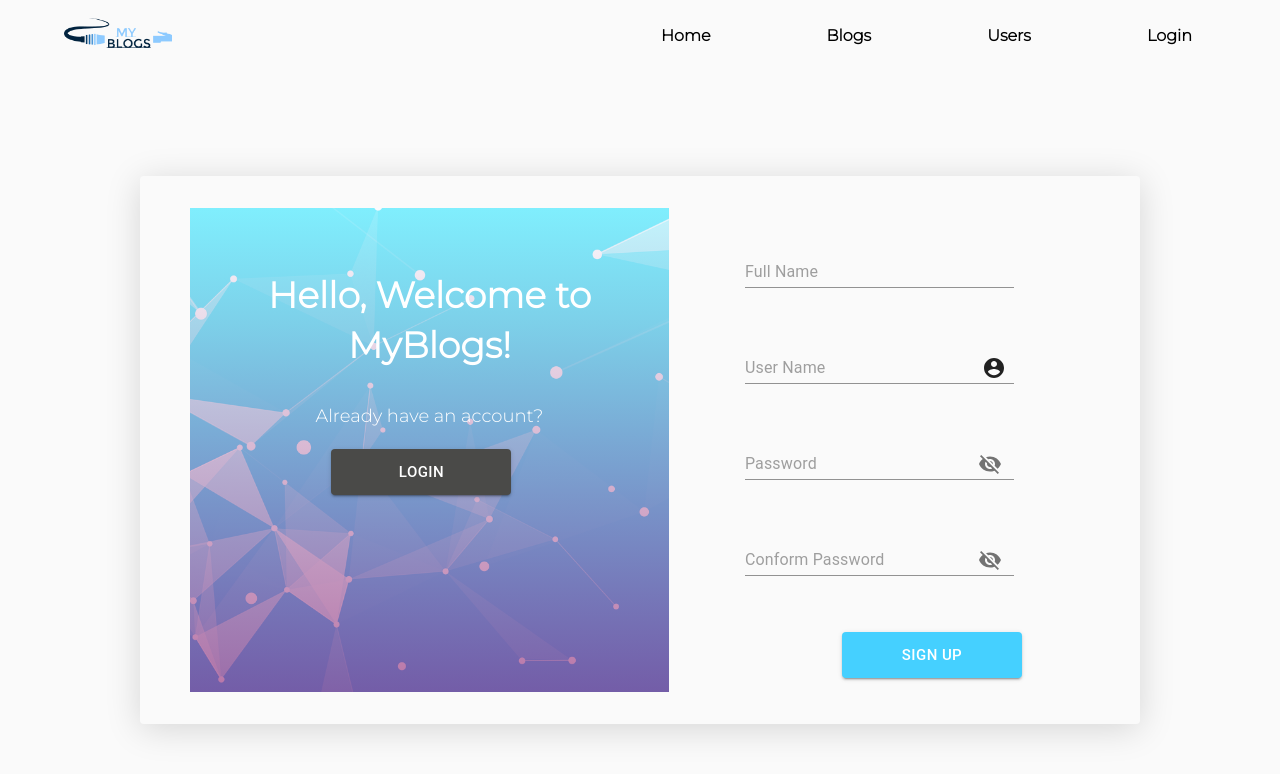
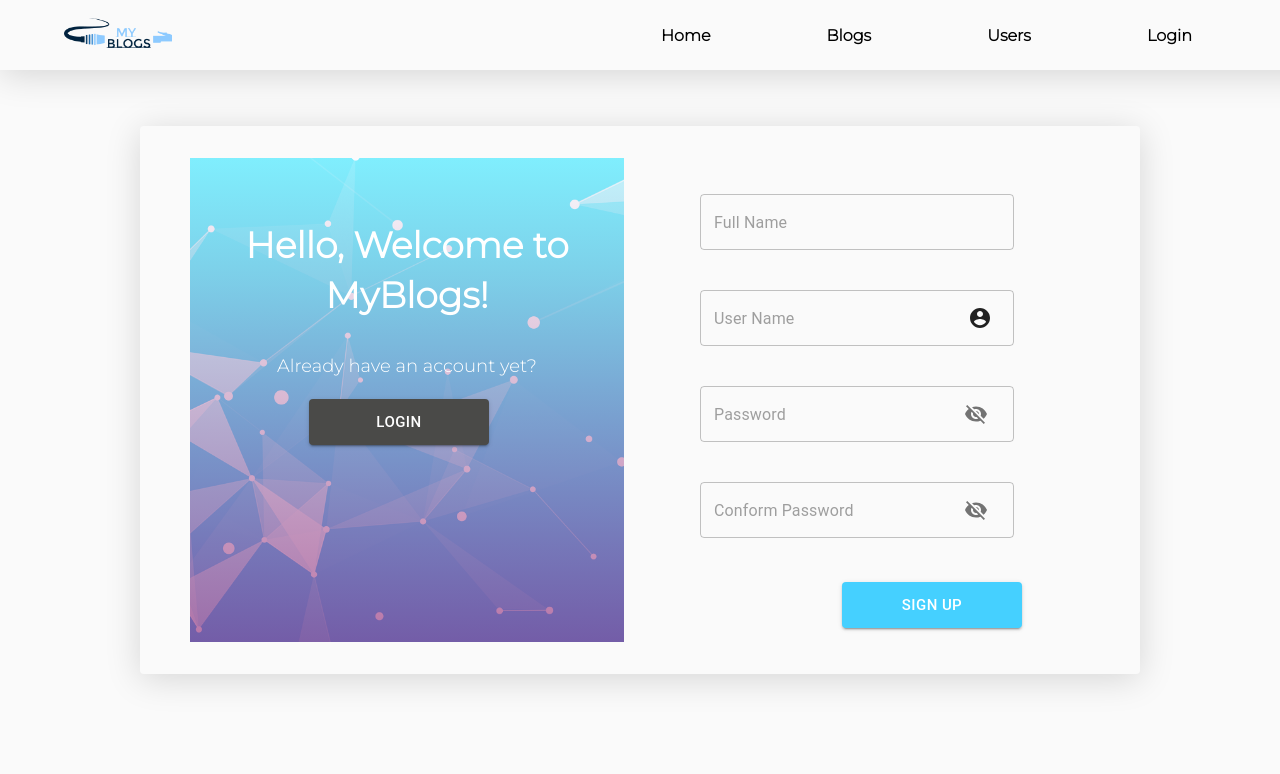
Before and after one commit to pbohora/Bloglist-frontend, a React (Create React App) app: page /signup in a window 1280 px wide. Shown: the top 774 px of the page. Built offline with nearby package versions, Linux system fonts and the light colour scheme; no server answers.

Commit message:
fix the pages styles

```diff
--- a/src/Pages/CreateBlogPage.js
+++ b/src/Pages/CreateBlogPage.js
@@ -1,5 +1,5 @@
 import React from "react";
-
+import { makeStyles } from "@material-ui/core/styles";
 import Layout from "../components/Layout";
 import Section from "../components/Section/Section";
 import BlogpostForm from "../components/BlogpostForm";
@@ -7,6 +7,14 @@ import Togglable from "../components/Togglable";
 import blogImage from "../Assests/blogging.png";
 import BoxContainer from "../components/BoxContainer";
 import Grid from "@material-ui/core/Grid";
+
+const useStyles = makeStyles((theme) => ({
+  container: {
+    position: " relative",
+    textAlign: "center",
+    paddingTop: "100px",
+  },
+}));
 
 const CreateBlogPage = ({
   user,
@@ -17,6 +25,8 @@ const CreateBlogPage = ({
   handleChange,
   newBlog,
 }) => {
+  const classes = useStyles();
+
   return (
     <Layout
       user={user}
@@ -25,30 +35,17 @@ const CreateBlogPage = ({
       errorMessage={errorMessage}
     >
       <Section>
-        <div
-          style={{
-            position: " relative",
-            textAlign: "center",
-            paddingTop: "150px",
-          }}
-        >
-          <img src={blogImage} alt="img" height="100%" width="100%" />
-          <div
-            style={{
-              position: "absolute",
-              top: "50%",
-              left: "50%",
-              transform: "translate(-50%, -50%)",
-              width: " 100%",
-            }}
-          >
+        <div className={classes.container}>
+          <div className={classes.formContainer}>
             {/* <Togglable buttonLabel="Add Blog"> */}
+            <BoxContainer>
               <BlogpostForm
                 onBlogSubmit={handleBlogSubmit}
                 handleChange={handleChange}
                 newBlog={newBlog}
               />
               {/* </Togglable> */}
+            </BoxContainer>
           </div>
         </div>
       </Section>
--- a/src/Pages/LoginPage.js
+++ b/src/Pages/LoginPage.js
@@ -4,24 +4,7 @@ import Layout from "../components/Layout";
 import Section from "../components/Section/Section";
 import LoginForm from "../components/LoginForm";
 import BoxContainer from "../components/BoxContainer";
-
-import { makeStyles } from "@material-ui/core/styles";
-import Button from "@material-ui/core/Button";
-import "./login.css";
-
-const useStyles = makeStyles((theme) => ({
-  signin: {
-    alignSelf: "center",
-    width: "180px",
-    padding: "10px 40px",
-    marginRight: "16px",
-    background: "#4a4a48",
-    color: "white",
-    "&:hover": {
-      background: "#383838",
-    },
-  },
-}));
+import AuthContainer from "../components/AuthContainer";
 
 const LoginPage = ({
   user,
@@ -34,7 +17,6 @@ const LoginPage = ({
   errorMessage,
   handleLogOut,
 }) => {
-  const classes = useStyles();
   const history = useHistory();
 
   const onSubmit = (event) => {
@@ -47,24 +29,13 @@ const LoginPage = ({
       sucessMessage={sucessMessage}
       errorMessage={errorMessage}
     >
-      <div style={{ paddingTop: "50px" }}>
       <Section sectionTitle="Login Form">
         <BoxContainer>
-            <div className="login-container">
-              <div className="login-image-container">
-                <h2>Hello, Welcome to MyBlogs!</h2>
-                <p>Don't have an account yet?</p>
-                <Button
-                  onClick={onSubmit}
-                  size="large"
-                  variant="contained"
-                  type="submit"
-                  className={classes.signin}
+          <AuthContainer
+            btnText="Sign up"
+            onSubmit={onSubmit}
+            text="Don't have an account yet?"
           >
-                  Sign up
-                </Button>
-              </div>
-
             <LoginForm
               handleLogin={handleLogin}
               userName={userName}
@@ -72,10 +43,9 @@ const LoginPage = ({
               handleClickShowPassword={handleClickShowPassword}
               showPassword={showPassword}
             />
-            </div>
+          </AuthContainer>
         </BoxContainer>
       </Section>
-      </div>
     </Layout>
   );
 };
--- a/src/Pages/SignupPage.js
+++ b/src/Pages/SignupPage.js
@@ -4,23 +4,7 @@ import Layout from "../components/Layout";
 import Section from "../components/Section/Section";
 import SignupForm from "../components/SignupForm";
 import BoxContainer from "../components/BoxContainer";
-import { makeStyles } from "@material-ui/core/styles";
-import Button from "@material-ui/core/Button";
-import "./login.css";
-
-const useStyles = makeStyles((theme) => ({
-  signin: {
-    alignSelf: "center",
-    width: "180px",
-    padding: "10px 40px",
-    marginRight: "16px",
-    background: "#4a4a48",
-    color: "white",
-    "&:hover": {
-      background: "#383838",
-    },
-  },
-}));
+import AuthContainer from "../components/AuthContainer";
 
 const SignupPage = ({
   user,
@@ -30,7 +14,6 @@ const SignupPage = ({
   errorMessage,
   handleLogOut,
 }) => {
-  const classes = useStyles();
   const history = useHistory();
 
   const onSubmit = (event) => {
@@ -43,32 +26,20 @@ const SignupPage = ({
       sucessMessage={sucessMessage}
       errorMessage={errorMessage}
     >
-      {" "}
-      <div style={{ paddingTop: "50px" }}>
       <Section sectionTitle="Signup Form">
         <BoxContainer>
-            <div className="login-container">
-              <div className="login-image-container">
-                <h2>Hello, Welcome to MyBlogs!</h2>
-                <p>Already have an account?</p>
-                <Button
-                  onClick={onSubmit}
-                  size="large"
-                  variant="contained"
-                  type="submit"
-                  className={classes.signin}
+          <AuthContainer
+            btnText="Login"
+            onSubmit={onSubmit}
+            text="Already have an account yet?"
           >
-                  Login
-                </Button>
-              </div>
             <SignupForm
               handleClickShowPassword={handleClickShowPassword}
               showPassword={showPassword}
             />
-            </div>
+          </AuthContainer>
         </BoxContainer>
       </Section>
-      </div>
     </Layout>
   );
 };
--- a/src/Pages/SingleUserPage.js
+++ b/src/Pages/SingleUserPage.js
@@ -4,48 +4,53 @@ import BoxContainer from "../components/BoxContainer";
 import Blog from "../components/BLogs/Blog";
 import Section from "../components/Section/Section";
 import Users from "../components/Users";
+import { makeStyles } from "@material-ui/core/styles";
 
 import { useParams } from "react-router-dom";
 import { useSelector } from "react-redux";
 
+const useStyles = makeStyles((theme) => ({
+  userHaeder: {
+    padding: "16px 32px 2px 32px",
+    backgroundColor: "#05a0e7",
+    color: "white",
+  },
+  blogContainer: {
+    display: "flex",
+    flexFlow: "wrap row",
+    justifyContent: "center",
+    alignItems: "center",
+    width: "100%",
+  },
+  singleBlog: {
+    flexBasis: "45%",
+    margin: "4px 24px",
+  },
+}));
+
 const SingleUserPage = ({ user, handleLogOut }) => {
+  const classes = useStyles();
+
   const users = useSelector(({ users }) => {
     return users;
   });
   const id = useParams().id;
   const selectedUser = users.find((user) => user.id === id);
-  console.log(selectedUser);
+
   return (
     <Layout user={user} handleLogOut={handleLogOut}>
       {selectedUser && (
-        <div style={{ paddingTop: "120px" }}>
-          <div
-            style={{
-              padding: "16px 32px 2px 32px",
-              backgroundColor: "#05a0e7",
-              color: "white",
-            }}
-          >
+        <div>
+          <div className={classes.userHaeder}>
             <h2>{selectedUser.name}</h2>
           </div>
           <BoxContainer>
             <div>
               <h2>Blogs</h2>
-              <div
-                style={{
-                  display: "flex",
-                  flexFlow: "wrap row",
-                  justifyContent: "center",
-                  alignItems: "center",
-                  width: "100%",
-                }}
-              >
+              <div className={classes.blogContainer}>
                 {selectedUser.blogs.map((blog) => (
                   // <li key={blog.id}>{blog.title}</li>
-                  <div
-                    key={blog.id}
-                    style={{ flexBasis: "45%", margin: "4px 24px" }}
-                  >
+                  <div key={blog.id} className={classes.singleBlog}>
                     <Blog blog={blog} user={user} />
                   </div>
                 ))}
--- a/src/Pages/login.css
+++ /dev/null
@@ -1,23 +0,0 @@
-.login-container {
-  display: flex;
-  flex-direction: row;
-  justify-content: center;
-
-  text-align: center;
-}
-
-.login-image-container {
-  width: 400px;
-  height: 420px;
-  padding: 32px 44px;
-  background-position: center;
-  background-repeat: no-repeat;
-  background-size: cover;
-  background-image: linear-gradient(
-      to bottom,
-      rgba(245, 246, 252, 0.52),
-      rgba(158, 67, 135, 0.73)
-    ),
-    url("../Assests/network.png");
-  color: white;
-}
--- /dev/null
+++ b/src/components/AuthContainer.js
@@ -0,0 +1,60 @@
+import React from "react";
+import { makeStyles } from "@material-ui/core/styles";
+import Button from "@material-ui/core/Button";
+import authImage from "../Assests/network.png";
+
+const useStyles = makeStyles((theme) => ({
+  container: {
+    display: "flex",
+    flexDirection: "row",
+    justifyContent: "center",
+    textAlign: " center",
+  },
+  imgContainer: {
+    width: "450px",
+    height: "420px",
+    padding: "32px 44px",
+    backgroundPosition: " center",
+    backgroundRepeat: "no-repeat",
+    backgroundSize: "cover",
+    backgroundImage: `linear-gradient(to bottom,  rgba(245, 246, 252, 0.52), rgba(158, 67, 135, 0.73)), url(${authImage})`,
+    color: "white",
+  },
+  authBtn: {
+    alignSelf: "center",
+    width: "180px",
+    padding: "10px 40px",
+    marginRight: "16px",
+    background: "#4a4a48",
+    color: "white",
+    "&:hover": {
+      background: "#383838",
+    },
+  },
+}));
+
+const AuthContainer = ({ children, btnText, onSubmit, text }) => {
+  const classes = useStyles();
+
+  return (
+    <div className={classes.container}>
+      <div className={classes.imgContainer}>
+        <h2>Hello, Welcome to MyBlogs!</h2>
+        <p>{text}</p>
+        <Button
+          onClick={onSubmit}
+          size="large"
+          variant="contained"
+          type="submit"
+          className={classes.authBtn}
+        >
+          {btnText}
+        </Button>
+      </div>
+
+      {children}
+    </div>
+  );
+};
+
+export default AuthContainer;
--- a/src/components/LoginForm.js
+++ b/src/components/LoginForm.js
@@ -7,6 +7,7 @@ import InputAdornment from "@material-ui/core/InputAdornment";
 import FormControl from "@material-ui/core/FormControl";
 import AccountCircle from "@material-ui/icons/AccountCircle";
 import IconButton from "@material-ui/core/IconButton";
+import OutlinedInput from "@material-ui/core/OutlinedInput";
 import Visibility from "@material-ui/icons/Visibility";
 import VisibilityOff from "@material-ui/icons/VisibilityOff";
 import Button from "@material-ui/core/Button";
@@ -17,12 +18,12 @@ import CardContent from "@material-ui/core/CardContent";
 const useStyles = makeStyles((theme) => ({
   root: {
     padding: 60,
-
+    width: "50%",
     height: "100%",
   },
 
   margin: {
-    margin: theme.spacing(5, 0),
+    margin: theme.spacing(4, 0),
   },
 
   loginButton: {
@@ -65,8 +66,12 @@ const LoginForm = ({
         <form onSubmit={onSubmit}>
           <CardContent>
             <div>
-              <FormControl className={classes.margin} variant="outlined">
-                <Input
+              <FormControl
+                fullWidth
+                className={classes.margin}
+                variant="outlined"
+              >
+                <OutlinedInput
                   id="username"
                   placeholder="User Name"
                   {...userName}
@@ -79,8 +84,12 @@ const LoginForm = ({
               </FormControl>
             </div>
             <div>
-              <FormControl className={classes.margin}>
-                <Input
+              <FormControl
+                fullWidth
+                className={classes.margin}
+                variant="outlined"
+              >
+                <OutlinedInput
                   id="password"
                   placeholder="Password"
                   {...passWord}
--- a/src/components/Navbar/Navbar.module.css
+++ b/src/components/Navbar/Navbar.module.css
@@ -9,6 +9,7 @@
   position: fixed;
   z-index: 100;
   top: 0;
+  box-shadow: 0px 5px 35px 0px rgba(0, 0, 0, 0.15);
 }
 .navLinks {
   margin-left: auto;
--- a/src/components/SignupForm.js
+++ b/src/components/SignupForm.js
@@ -1,11 +1,11 @@
 import React from "react";
 import { makeStyles } from "@material-ui/core/styles";
-import Input from "@material-ui/core/Input";
 import InputAdornment from "@material-ui/core/InputAdornment";
 import FormControl from "@material-ui/core/FormControl";
 import AccountCircle from "@material-ui/icons/AccountCircle";
 import IconButton from "@material-ui/core/IconButton";
 import Visibility from "@material-ui/icons/Visibility";
+import OutlinedInput from "@material-ui/core/OutlinedInput";
 import VisibilityOff from "@material-ui/icons/VisibilityOff";
 import Button from "@material-ui/core/Button";
 import Card from "@material-ui/core/Card";
@@ -17,10 +17,11 @@ const useStyles = makeStyles((theme) => ({
   root: {
     padding: "0px 60px",
     height: "100%",
+    width: "50%",
   },
 
   margin: {
-    margin: theme.spacing(4, 0),
+    margin: theme.spacing(2.5, 0),
   },
 
   loginButton: {
@@ -51,8 +52,12 @@ const SignupForm = ({ handleClickShowPassword, showPassword }) => {
         <form>
           <CardContent>
             <div>
-              <FormControl fullWidth className={classes.margin}>
-                <Input
+              <FormControl
+                fullWidth
+                variant="outlined"
+                className={classes.margin}
+              >
+                <OutlinedInput
                   id="standard-adornment-password"
                   placeholder="Full Name"
                 />
@@ -61,7 +66,7 @@ const SignupForm = ({ handleClickShowPassword, showPassword }) => {
 
             <div>
               <FormControl fullWidth className={classes.margin}>
-                <Input
+                <OutlinedInput
                   id="input-with-icon-adornment"
                   placeholder="User Name"
                   endAdornment={
@@ -75,7 +80,7 @@ const SignupForm = ({ handleClickShowPassword, showPassword }) => {
 
             <div>
               <FormControl fullWidth className={classes.margin}>
-                <Input
+                <OutlinedInput
                   id="standard-adornment-password"
                   placeholder="Password"
                   endAdornment={
@@ -94,7 +99,7 @@ const SignupForm = ({ handleClickShowPassword, showPassword }) => {
             </div>
             <div>
               <FormControl fullWidth className={classes.margin}>
-                <Input
+                <OutlinedInput
                   id="standard-adornment-password"
                   placeholder="Conform Password"
                   endAdornment={
```
Also changed, not shown: src/Pages/BlogsPage.js (+17 -15 lines), src/Pages/HomePage.js (+19 -20 lines), src/components/BlogpostForm.js (+5 -7 lines). Lines whose indentation alone changed are shown as unchanged.
